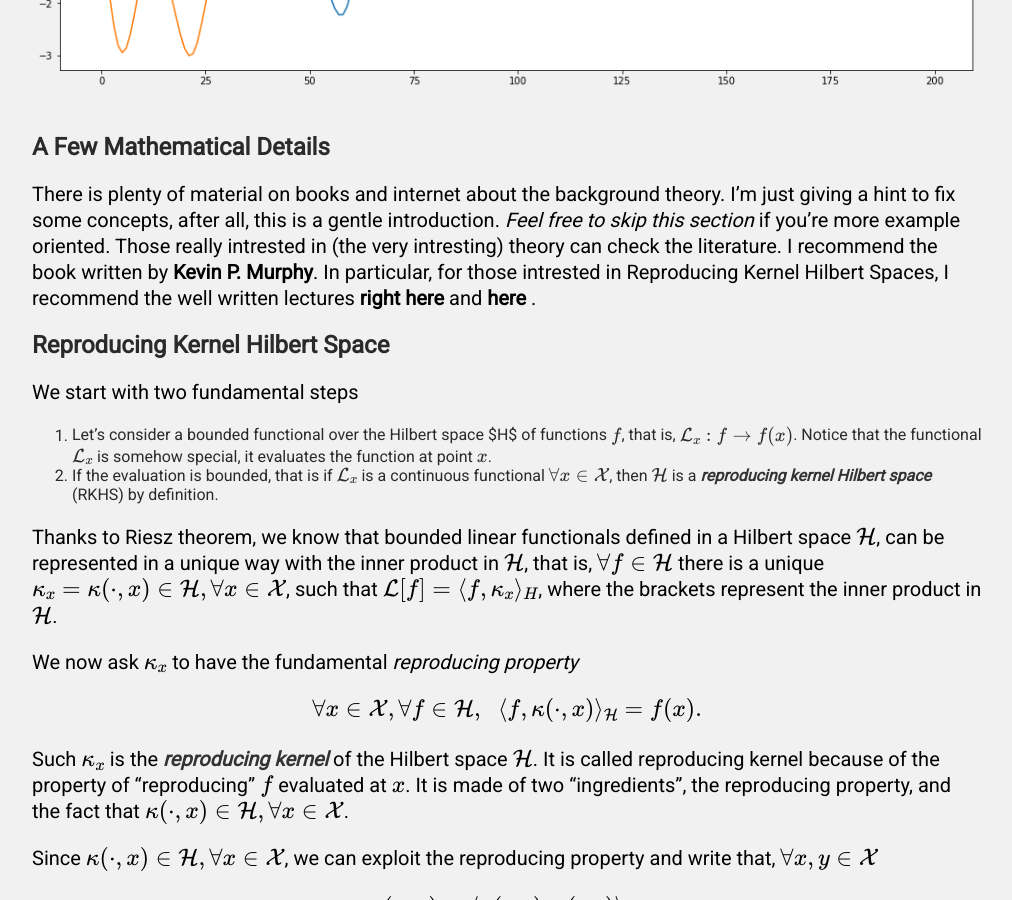
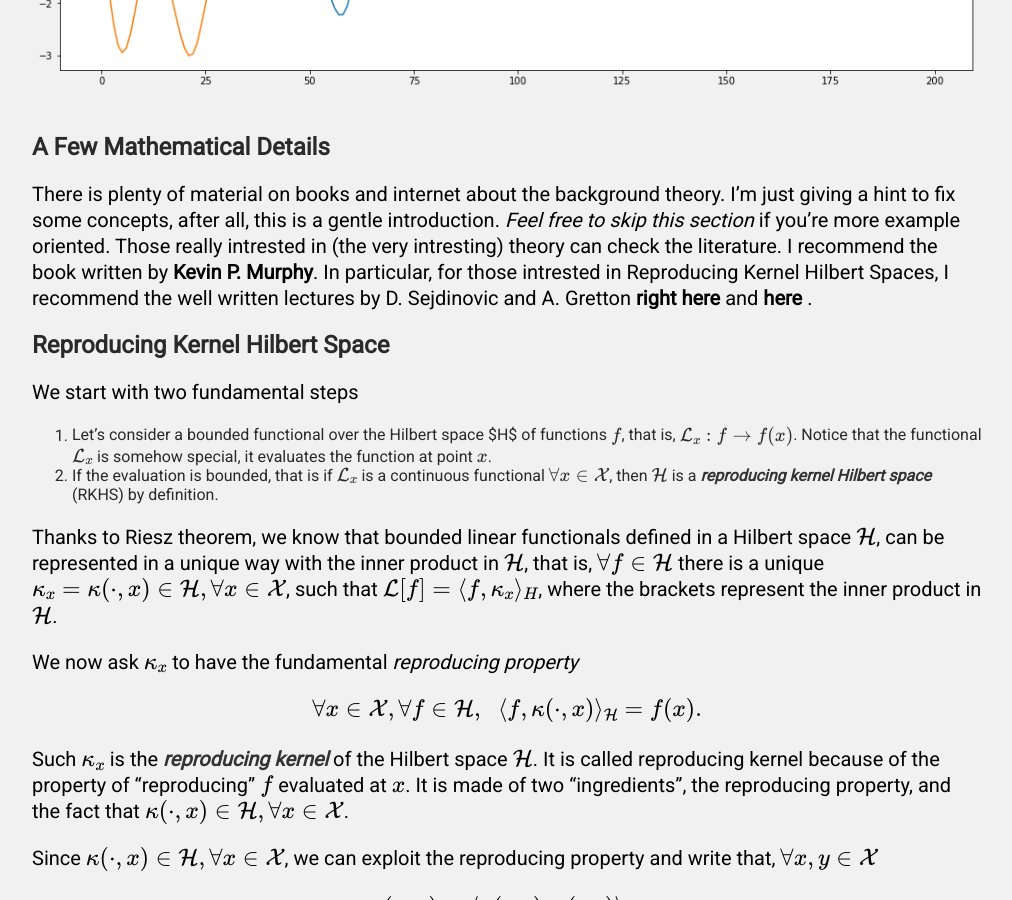
Before and after one commit to FullSimplify/FullSimplify.github.io, a Jekyll site: the page built from _posts/2000-01-02-Support-Vector-Machines,-a-Gentle-Introduction.md, in a window 1280 px wide and 900 px high, scrolled down 3004 px. Shown: the whole window, without its empty margins (133-1145 px from the left). Built offline with Jekyll 4.4.1, drawn with Linux system fonts in a browser that asks for light colours; formulas are drawn with MathJax 3.

Commit message:
Update 2000-01-02-Support-Vector-Machines,-a-Gentle-Introduction.md

```diff
--- a/_posts/2000-01-02-Support-Vector-Machines,-a-Gentle-Introduction.md
+++ b/_posts/2000-01-02-Support-Vector-Machines,-a-Gentle-Introduction.md
@@ -93,7 +93,7 @@
 ## A Few Mathematical Details
 
 
-There is plenty of material on books and internet about the background theory. I'm just giving a hint to fix some concepts, after all, this is a gentle introduction. *Feel free to skip this section* if you're more example oriented. Those really intrested in (the very intresting) theory can check the literature. I recommend the book written by <a target="_blank" href='http://www.cs.ubc.ca/~murphyk/MLbook/index.html'>Kevin P. Murphy</a>. In particular, for those intrested in Reproducing Kernel Hilbert Spaces, I recommend the well written lectures <a target="_blank" href='http://www.stats.ox.ac.uk/~sejdinov/teaching/atml14/Theory_2014.pdf'>right here</a> and <a target="_blank" href='http://www.gatsby.ucl.ac.uk/~gretton/coursefiles/lecture4_introToRKHS.pdf'> here </a>.
+There is plenty of material on books and internet about the background theory. I'm just giving a hint to fix some concepts, after all, this is a gentle introduction. *Feel free to skip this section* if you're more example oriented. Those really intrested in (the very intresting) theory can check the literature. I recommend the book written by <a target="_blank" href='http://www.cs.ubc.ca/~murphyk/MLbook/index.html'>Kevin P. Murphy</a>. In particular, for those intrested in Reproducing Kernel Hilbert Spaces, I recommend the well written lectures by D. Sejdinovic and A. Gretton <a target="_blank" href='http://www.stats.ox.ac.uk/~sejdinov/teaching/atml14/Theory_2014.pdf'>right here</a> and <a target="_blank" href='http://www.gatsby.ucl.ac.uk/~gretton/coursefiles/lecture4_introToRKHS.pdf'> here </a>.
 
 ## Reproducing Kernel Hilbert Space
 
```
